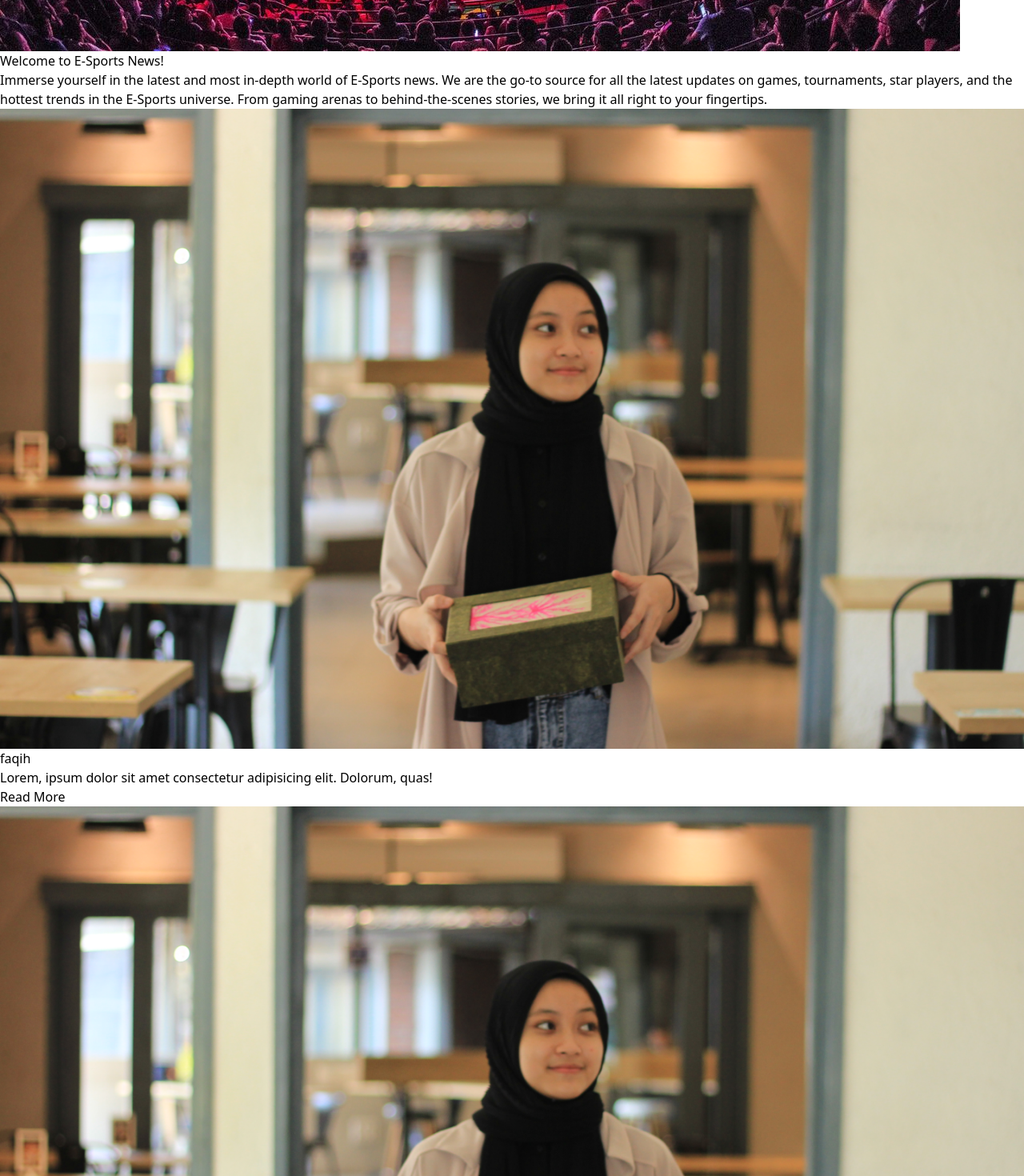
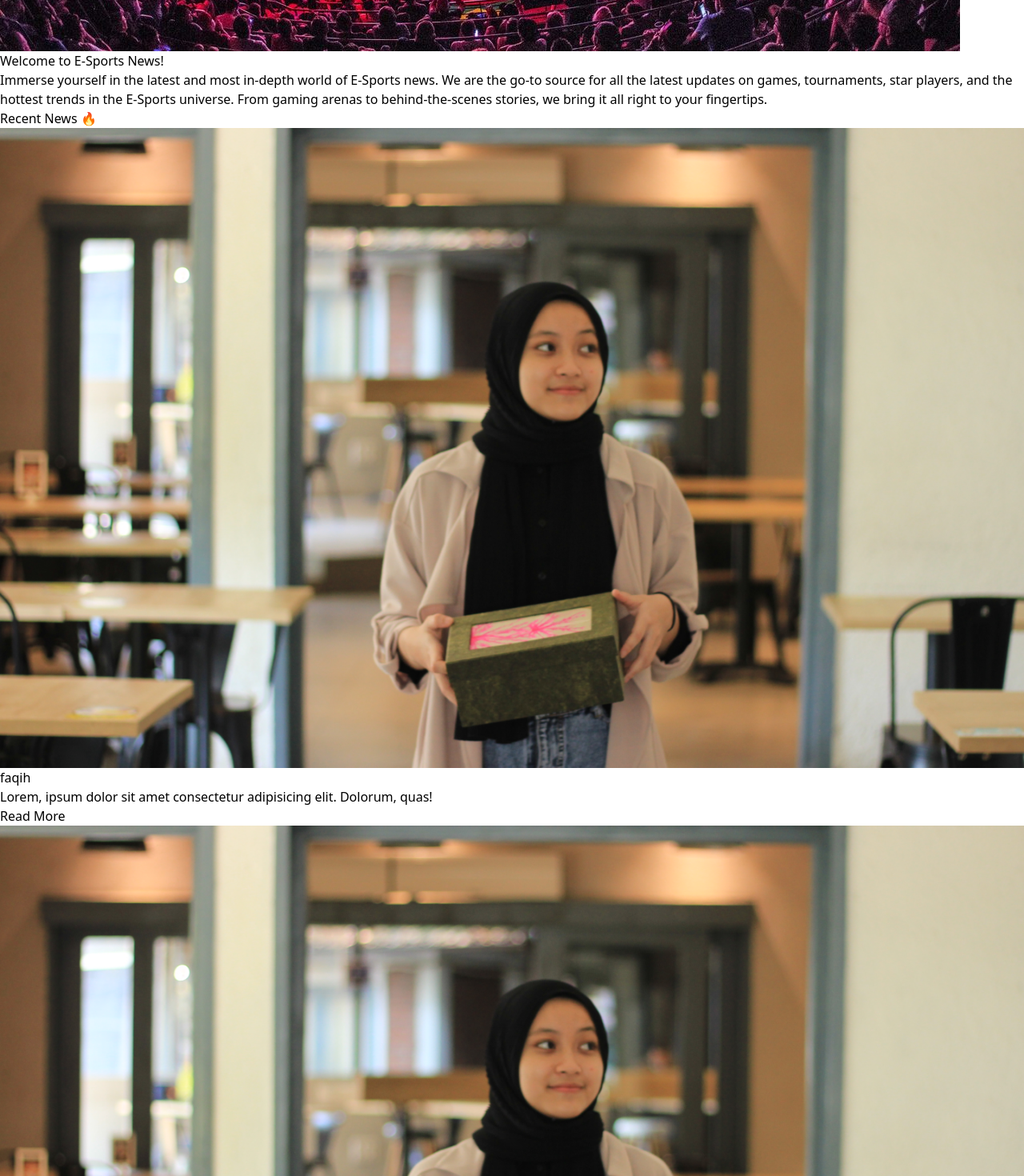
Before and after one commit to faqihmadani/esports-news, a React (Vite) app in the folder front-end/: page / in a window 1280 px wide. Shown: the part 800-2270 px from the top of the page at 80% size. Built offline with nearby package versions, Linux system fonts and the light colour scheme.

Commit message:
finishing news card

```diff
--- a/front-end/src/pages/Home.jsx
+++ b/front-end/src/pages/Home.jsx
@@ -34,23 +34,26 @@ const Home = () => {
         <>
             <img className='absolute -z-10 h-screen w-screen object-cover' src="./esports.jpg" alt="esports" />
             <div className='absolute -z-10 h-screen w-full  bg-black bg-opacity-80' ></div>
-            <div className='py-24 md:py-28'>
+            <div className='pt-24 md:pt-28'>
                 <div className='container mx-auto'>
-                    <div className='h-screen text-slate-100 flex flex-col items-center  text-center'>
-                        <h1 className=' text-6xl font-bold mt-20 md:mt-24'>Welcome to E-Sports News!</h1>
+                    <div className='h-[600px] text-slate-100 flex flex-col items-center text-center'>
+                        <h1 className='text-5xl sm:text-6xl font-bold mt-16 sm:mt-20 md:mt-24'>Welcome to E-Sports News!</h1>
                         <p className='mt-10 w-11/12 sm:w-9/12 md:w-1/2'>Immerse yourself in the latest and most in-depth world of E-Sports news. We are the go-to source for all the latest updates on games, tournaments, star players, and the hottest trends in the E-Sports universe. From gaming arenas to behind-the-scenes stories, we bring it all right to your fingertips.</p>
-                        <div class="down-arrow"></div>
+                        <div className="down-arrow"></div>
                     </div>
-                    <div className='grid gap-10 sm:gap-8 grid-cols-1 sm:grid-cols-2 md:grid-cols-3'>
+                    <h1 className='text-4xl font-bold mb-8'>Recent News 🔥</h1>
+                    <div className='grid gap-x-10 gap-y-10 sm:gap-y-14 sm:gap-x-8 grid-cols-1 sm:grid-cols-2 md:grid-cols-3 pb-40'>
                         {
                             posts.map((post) => (
                                 <div className='grid gap-2' key={post.id}>
                                     <img className='object-cover h-48 w-full rounded' src={post.img} alt={post.title} />
                                     <h1 className='text-2xl font-bold'>{post.title}</h1>
                                     <p>{post.desc}</p>
-                                    <Link to={`/post/${post.id}`}>
-                                        <p>Read More</p>
-                                    </Link>
+                                    <div className='flex justify-end'>
+                                        <Link to={`/post/${post.id}`}>
+                                            <p className='bg-red-900 text-slate-100 font-medium p-2 rounded inline-block'>Read More</p>
+                                        </Link>
+                                    </div>
                                 </div>
                             ))
                         }
```
